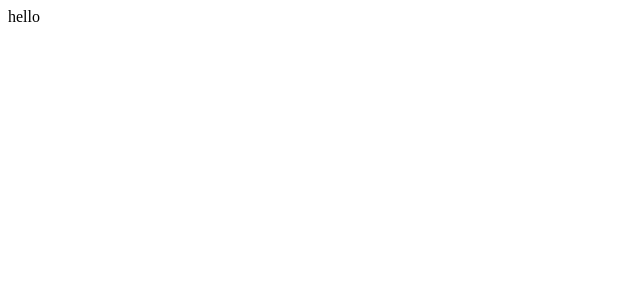
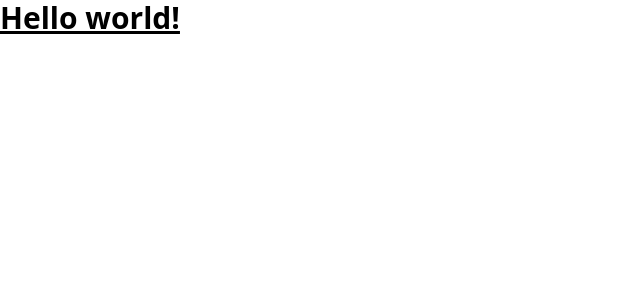
Before and after one commit to hussain-shariff/Node.JS-tutorials, a React (Vite) app in the folder 6-jobs-api-project/client/: page / in a window 1280 px wide. Shown: the top 300 px of the page, without its empty margins (0-640 px from the left). Built offline with nearby package versions, Linux system fonts and the light colour scheme.

Commit message:
jobster frontend

```diff
--- a/6-jobs-api-project/client/package.json
+++ b/6-jobs-api-project/client/package.json
@@ -16,6 +16,9 @@
     "@types/react": "^18.0.28",
     "@types/react-dom": "^18.0.11",
     "@vitejs/plugin-react": "^3.1.0",
+    "autoprefixer": "^10.4.14",
+    "postcss": "^8.4.21",
+    "tailwindcss": "^3.2.7",
     "vite": "^4.2.0"
   }
 }
--- /dev/null
+++ b/6-jobs-api-project/client/postcss.config.cjs
@@ -0,0 +1,6 @@
+module.exports = {
+  plugins: {
+    tailwindcss: {},
+    autoprefixer: {},
+  },
+}
--- a/6-jobs-api-project/client/src/App.jsx
+++ b/6-jobs-api-project/client/src/App.jsx
@@ -3,7 +3,9 @@ function App() {
 
   return (
     <div className="App">
-      hello
+       <h1 className="text-3xl font-bold underline">
+          Hello world!
+      </h1>
     </div>
   )
 }
--- a/6-jobs-api-project/client/src/index.css
+++ b/6-jobs-api-project/client/src/index.css
@@ -0,0 +1,3 @@
+@tailwind base;
+@tailwind components;
+@tailwind utilities;
--- /dev/null
+++ b/6-jobs-api-project/client/tailwind.config.cjs
@@ -0,0 +1,11 @@
+/** @type {import('tailwindcss').Config} */
+module.exports = {
+  content: [
+    "./index.html",
+    "./src/**/*.{js,ts,jsx,tsx}",
+  ],
+  theme: {
+    extend: {},
+  },
+  plugins: [],
+}
```
Also changed, not shown: 1 other file (tests, documents, lock files or other folders).
